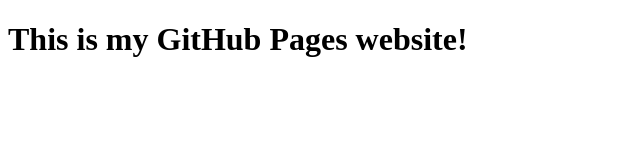
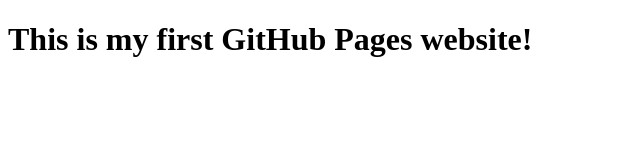
Before and after one commit to becquerr/becquerr.github.io, a plain HTML site: page index.html in a window 1280 px wide. Shown: the whole page, without its empty margins (0-640 px from the left). Drawn offline with Linux system fonts and the light colour scheme.

Commit message:
add first

```diff
--- a/index.html
+++ b/index.html
@@ -6,6 +6,6 @@
     </title>
 </head>
 <body>
-    <h1> This is my GitHub Pages website!</h1>
+    <h1> This is my first GitHub Pages website!</h1>
 </body>
 </html>
```
